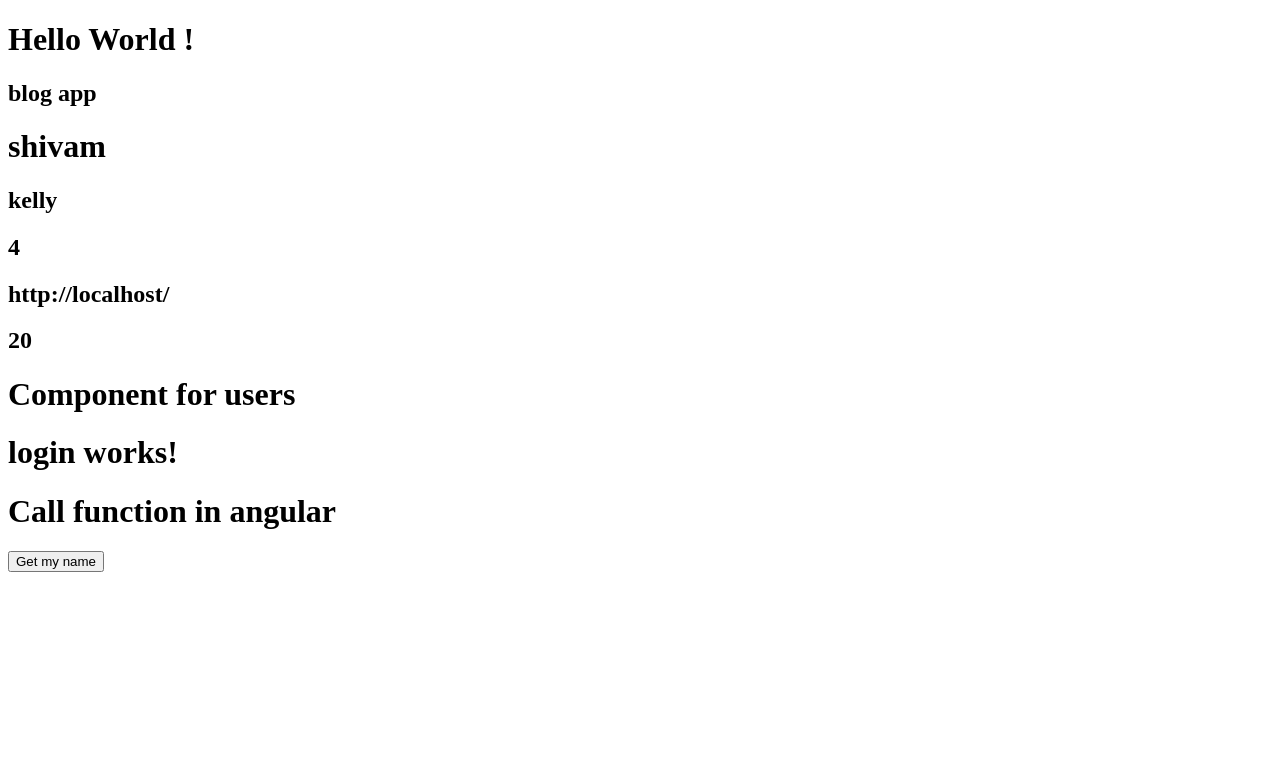
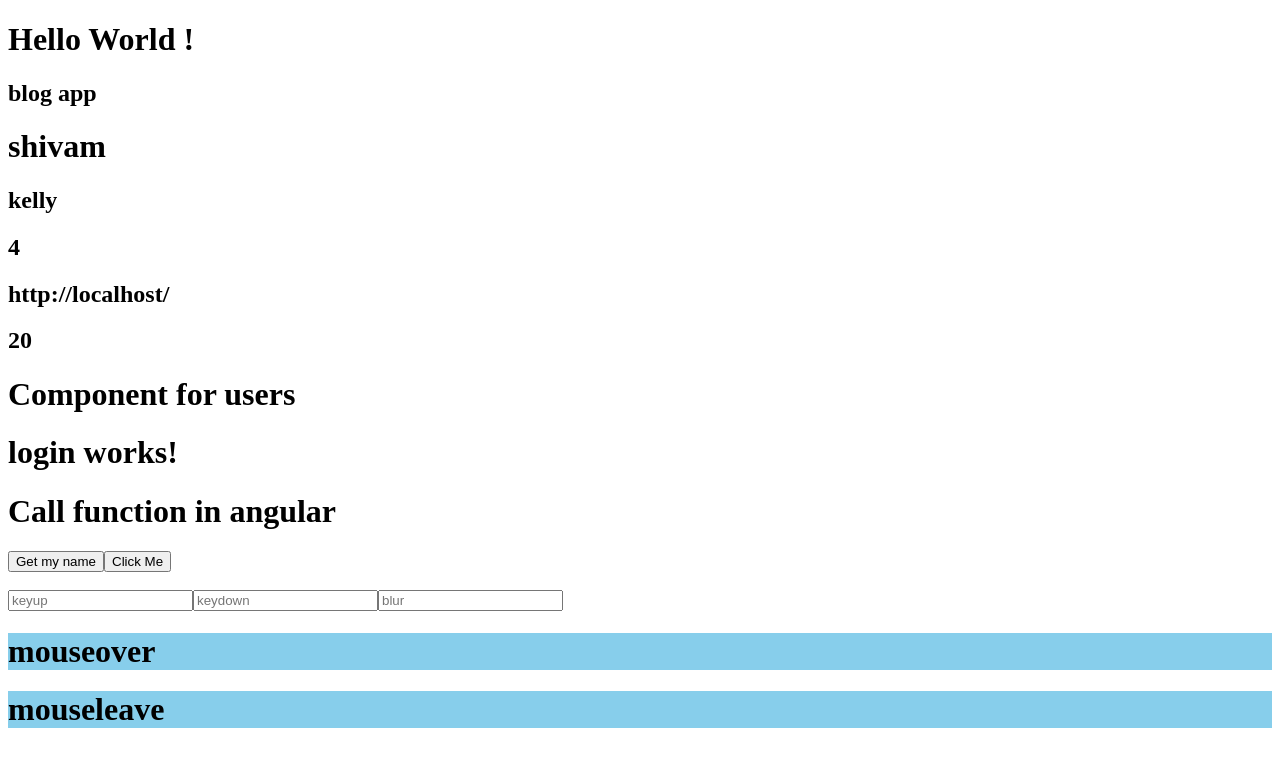
Before and after one commit to shivamvora/Angular-demo, an Angular app in the folder blog/: page / in a window 1280 px wide. Shown: the top 766 px of the page. Built offline with nearby package versions, Linux system fonts and the light colour scheme.

Commit message:
event done

```diff
--- a/blog/src/app/app.component.html
+++ b/blog/src/app/app.component.html
@@ -11,3 +11,11 @@
 
 <h1>Call function in angular</h1>
 <button (click)="getName()">Get my name</button>
+
+<button (click)="myEvent('this is click event')">Click Me</button>
+<br><br>
+<input type="text" #box (keyup)="myEvent(box.value)" placeholder="keyup" />
+<input type="text" #box (keydown.enter)="myEvent(box.value)" placeholder="keydown" />
+<input type="text" #box (blur)="myEvent('blur event')" placeholder="blur">
+<h1 (mouseover)="myEvent('mouseover')" style="background-color:skyblue">mouseover</h1>
+<h1 (mouseleave)="myEvent('mouseleave')" style="background-color:skyblue">mouseleave </h1>
--- a/blog/src/app/app.component.ts
+++ b/blog/src/app/app.component.ts
@@ -7,9 +7,12 @@ import { Component } from '@angular/core';
 })
 export class AppComponent {
   appName = 'blog app';
+  myEvent(evt:any){
+    console.warn(evt);
+  }
   name="shivam";
 getName(){
-    alert("shivam vora");
+    // alert("shivam vora");
   }
   obj = {
     name:'kelly',
@@ -17,4 +20,6 @@ getName(){
   }
   arr=['bruce','tonny','ivan','peter'];
   siteUrl = window.location.href;
+
+
 }
```
